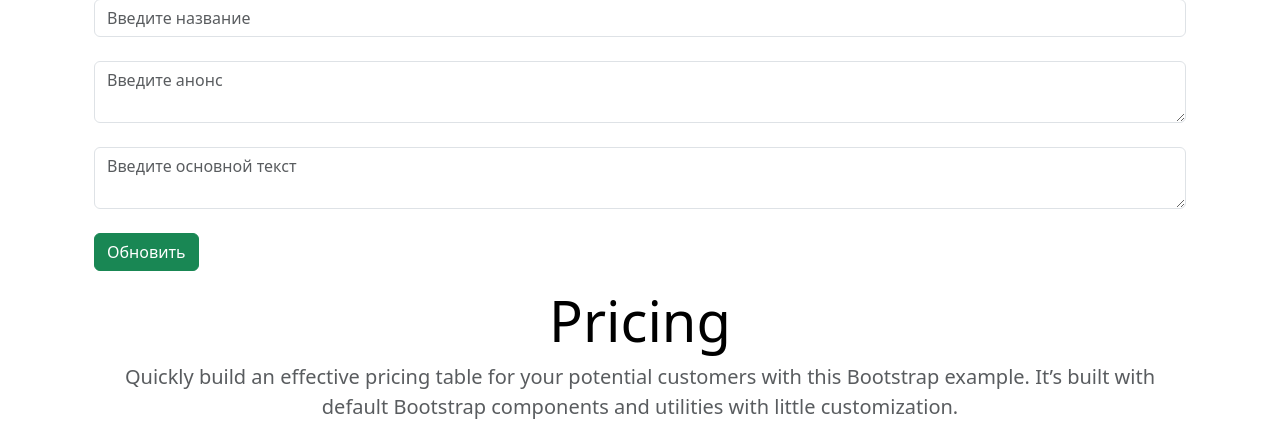
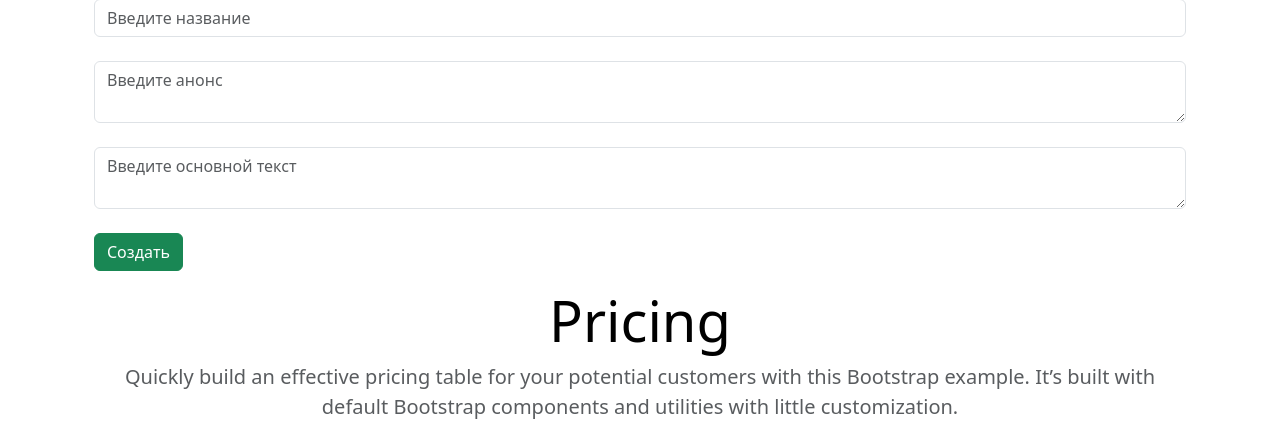
Before and after one commit to MaxRazzhivin/flask_test_blog_project_with_db, a Flask app: page /create-article in a window 1280 px wide. Shown: the part 178-601 px from the top of the page. Run offline with Flask 3, Linux system fonts and the light colour scheme; some libraries are stand-ins or nearby versions.

Commit message:
change value button for create article

```diff
--- a/templates/create-article.html
+++ b/templates/create-article.html
@@ -11,7 +11,7 @@
         <input type="text" name="title" id="title" class="form-control" placeholder="Введите название"><br>
         <textarea name="intro" id="intro" class="form-control" placeholder="Введите анонс"></textarea><br>
         <textarea name="text" id="text" class="form-control" placeholder="Введите основной текст"></textarea><br>
-        <input type="submit" class="btn btn-success" value="Обновить"><br>
+        <input type="submit" class="btn btn-success" value="Создать"><br>
 
     </form>
 </div>
```
